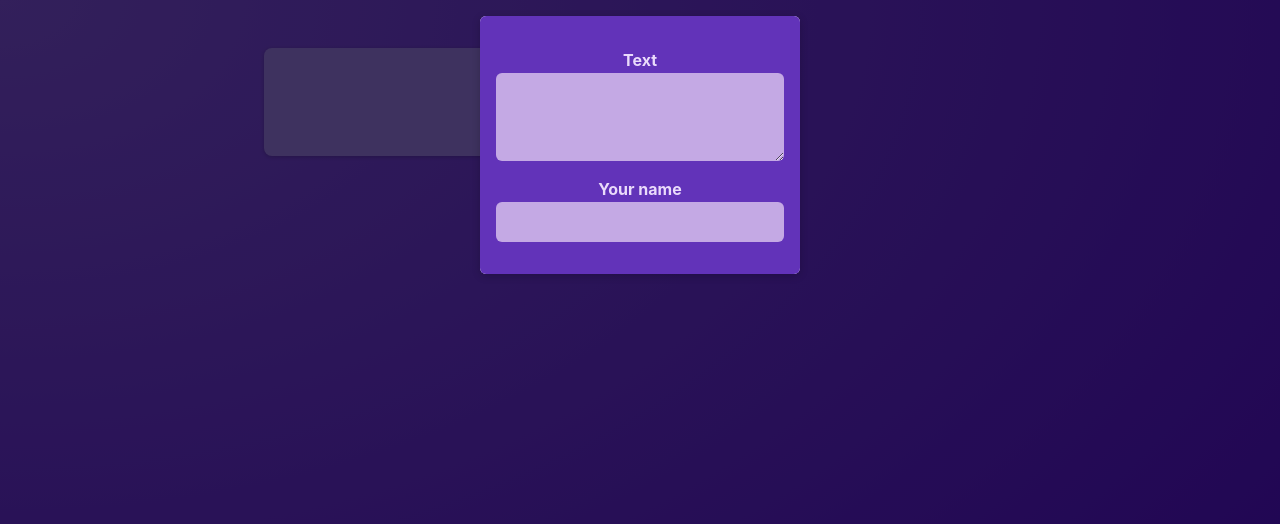
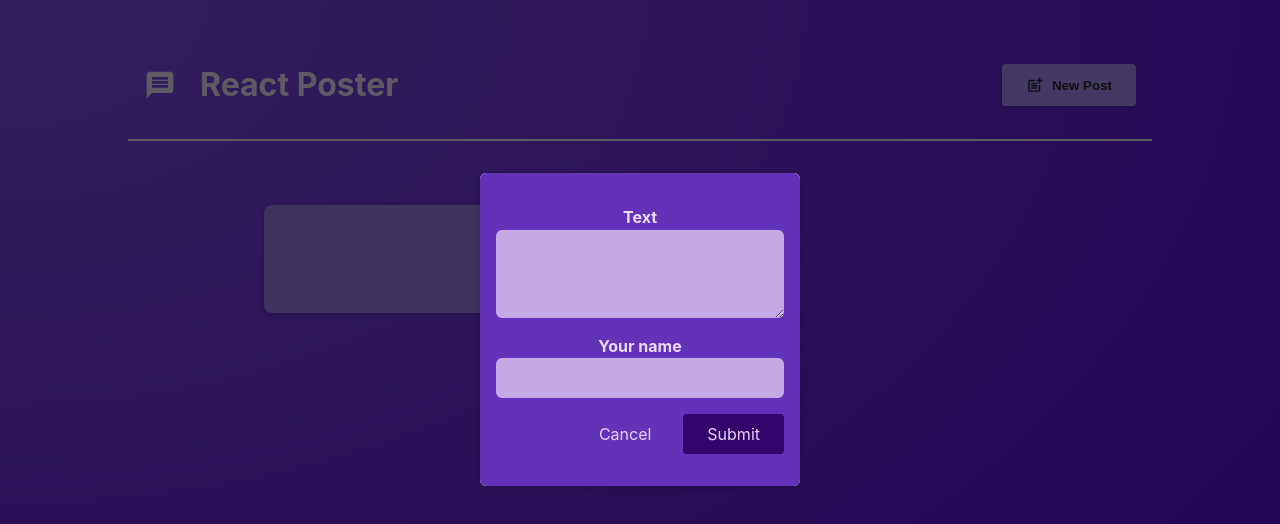
Before and after one commit to u-siop/next.js_clone_coding, a React (Vite) app: page / in a window 1280 px wide. Shown: the top 524 px of the page. Built offline with nearby package versions, Linux system fonts and the light colour scheme.

Commit message:
feat: add button for NewPost and make it work with cancel button

```diff
--- a/package.json
+++ b/package.json
@@ -10,7 +10,8 @@
   },
   "dependencies": {
     "react": "^18.2.0",
-    "react-dom": "^18.2.0"
+    "react-dom": "^18.2.0",
+    "react-icons": "^4.12.0"
   },
   "devDependencies": {
     "@types/react": "^18.0.17",
--- a/src/App.jsx
+++ b/src/App.jsx
@@ -1,11 +1,28 @@
-// import Post from './Component/Post'
+import { useState } from 'react';
+
 import PostsList from './Component/PostsList'
+import MainHeader from './Component/MainHeader';
 
 function App() {
+  const [ modalIsVisible, setModalIsVisible ] = useState(true);
+
+  function showModalHandler(){
+    setModalIsVisible(true);
+  }
+
+  function hideModalHandler(){
+    setModalIsVisible(false);
+  }
+
   return(
-    <main>
-      <PostsList />
-    </main>
+    <>
+      <MainHeader onCreatePost={showModalHandler}/>
+      <main>
+        <PostsList isPosting={modalIsVisible}
+        onStopPosting={hideModalHandler}
+        />
+      </main>
+    </>
   );
 }
 
--- /dev/null
+++ b/src/Component/MainHeader.jsx
@@ -0,0 +1,22 @@
+import { MdPostAdd, MdMessage } from 'react-icons/md';
+
+import classes from './MainHeader.module.css';
+
+function MainHeader({ onCreatePost }) {
+  return (
+    <header className={classes.header}>
+      <h1 className={classes.logo}>
+        <MdMessage />
+        React Poster
+      </h1>
+      <p>
+        <button className={classes.button} onClick={onCreatePost}>
+          <MdPostAdd size={18} />
+          New Post
+        </button>
+      </p>
+    </header>
+  );
+}
+
+export default MainHeader;
--- /dev/null
+++ b/src/Component/MainHeader.module.css
@@ -0,0 +1,36 @@
+.header {
+    /* padding: 2rem 10%; */
+    margin: 2rem 10%;
+    padding: 1rem;
+    text-align: center;
+    display: flex;
+    justify-content: space-between;
+    align-items: center;
+    border-bottom: 2px solid #ece1fa;
+  }
+
+  .logo {
+    font-size: 2rem;
+    display: flex;
+    gap: 1.5rem;
+    align-items: center;
+    color: #ece1fa;
+  }
+
+  .button {
+    display: inline-flex;
+    align-items: center;
+    gap: 0.5rem;
+    padding: 0.75rem 1.5rem;
+    background-color: #a990fb;
+    color: #2a2630;
+    border: none;
+    border-radius: 4px;
+    box-shadow: 0 2px 8px rgba(0, 0, 0, 0.2);
+    cursor: pointer;
+    font-weight: bold;
+  }
+
+  .button:hover {
+    background-color: #8c6cf7;
+  }
--- a/src/Component/NewPost.jsx
+++ b/src/Component/NewPost.jsx
@@ -1,15 +1,19 @@
 import classes from './NewPost.module.css';
 
-function NewPost(props) {
+function NewPost({onBodyChange, onAuthorChange, onCancel}) {
     return (
         <form className={classes.form}>
         <p>
             <label htmlFor="body">Text</label>
-            <textarea id="body" required rows={3} onChange={props.onBodyChange}/>
+            <textarea id="body" required rows={3} onChange={onBodyChange}/>
         </p>
         <p>
             <label htmlFor="name">Your name</label>
-            <input type="text" id="name" required onChange={props.onAuthorChange}/>
+            <input type="text" id="name" required onChange={onAuthorChange}/>
+        </p>
+        <p className={classes.actions}>
+            <button type="button" onClick={onCancel}>Cancel</button>
+            <button>Submit</button>
         </p>
         </form>
     );
--- a/src/Component/PostsList.jsx
+++ b/src/Component/PostsList.jsx
@@ -4,14 +4,9 @@
 import Modal from './Modal';
 import classes from './PostsList.module.css'
 
-function PostsList(){
-    const [ modalIsVisible, setModalIsVisible ] = useState(true);
+function PostsList({isPosting, onStopPosting}){
     const [ enterBody, setEnteredBody ] = useState('');
     const [ enterAuthor, setEnteredAuthor ] = useState('');
-
-    function hideModalHandler(){
-        setModalIsVisible(false);
-    }
 
     function bodyChangeHandler(event){
         setEnteredBody(event.target.value);
@@ -20,20 +15,30 @@
         setEnteredAuthor(event.target.value);
     }
 
-    let modalContent;
-
-    if (modalIsVisible){
-        modalContent = <Modal onClose={hideModalHandler}>
-        <NewPost
-            onBodyChange={bodyChangeHandler}
-            onAuthorChange={authorChangeHandler}
-        />
-    </Modal>
-    }
+    // let modalContent;
+    //
+    // if(modalContent){
+    //     modalContent =(
+    //         <Modal onClose={hideModalHandler}>
+    //             <NewPost
+    //                 onBodyChange={bodyChangeHandler}
+    //                 onAuthorChange={authorChangeHandler}
+    //             />
+    //         </Modal>
+    //     );
+    // }
 
     return(
         <>
-            {modalContent}
+            {isPosting && (
+                <Modal onClose={onStopPosting}>
+                    <NewPost
+                        onBodyChange={bodyChangeHandler}
+                        onAuthorChange={authorChangeHandler}
+                        onCancel={onStopPosting}
+                    />
+                </Modal>
+            )}
             <ul className={classes.posts}>
                 <Post author={enterAuthor} body={enterBody}/>
                 <Post author="Manuel" body="Check out the every course"/>
```
Also changed, not shown: 1 other file (tests, documents, lock files or other folders).
